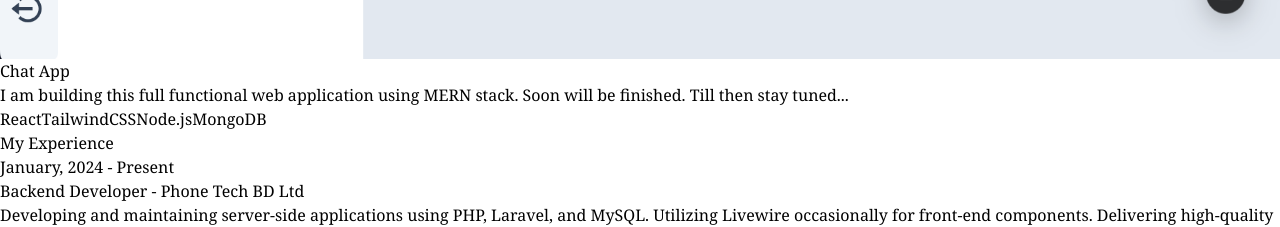
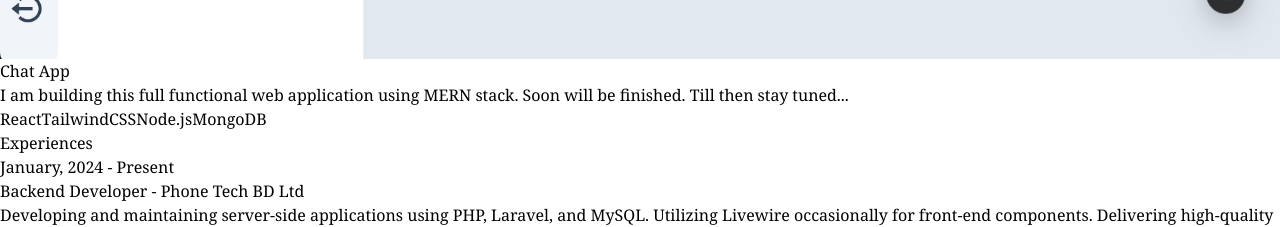
Before and after one commit to imrankabir02/portfolio, a React (Vite) app: page / in a window 1280 px wide. Shown: the part 4220-4447 px from the top of the page. Built offline with nearby package versions, Linux system fonts and the light colour scheme; a web font is replaced by a local one.

Commit message:
code updated

```diff
--- a/src/Components/Experience.jsx
+++ b/src/Components/Experience.jsx
@@ -4,7 +4,7 @@ const Experience = () => {
   return (
     <div id="experience" className="py-12 lg:py-20">
       <h1 className="mb-12 text-4xl font-bold text-center text-white">
-        My Experience
+        Experiences
       </h1>
       <div className="max-w-6xl px-6 mx-auto space-y-8">
         {EXPERIENCES.map((experience, index) => (
```
